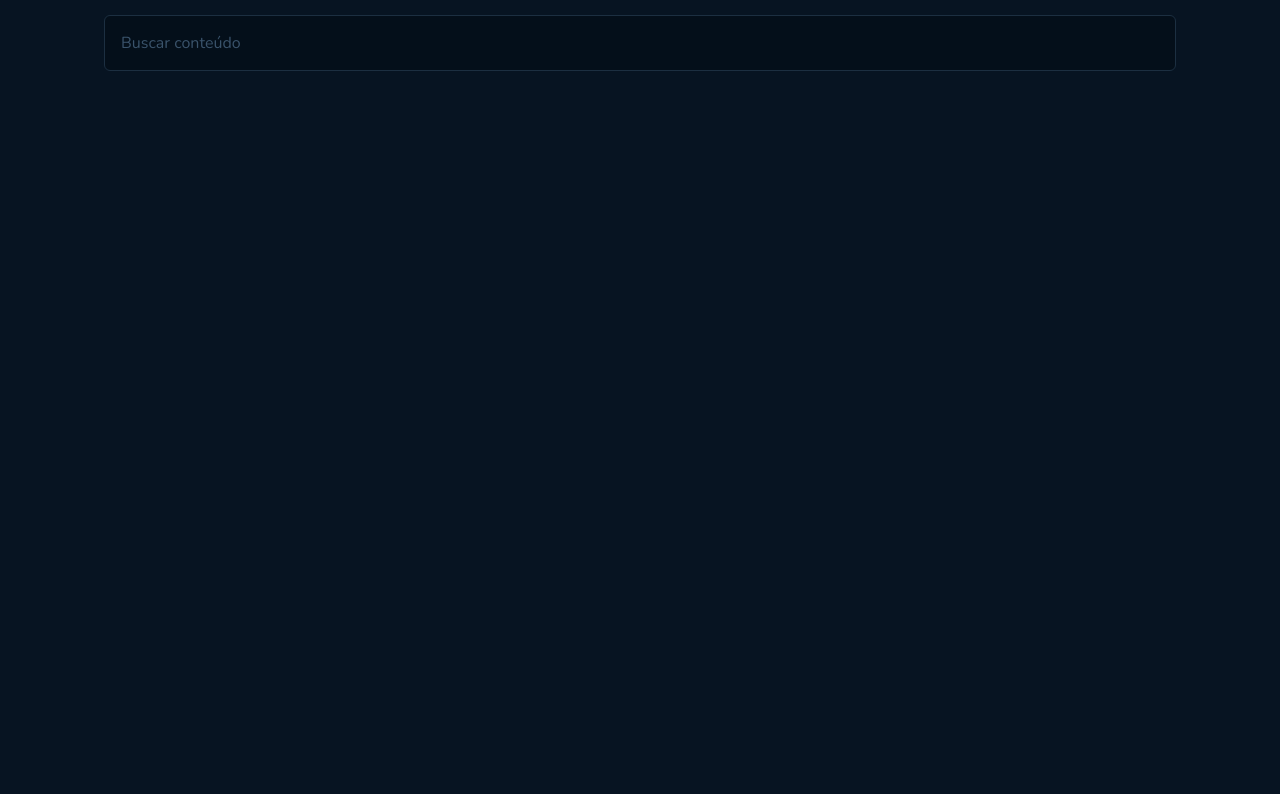
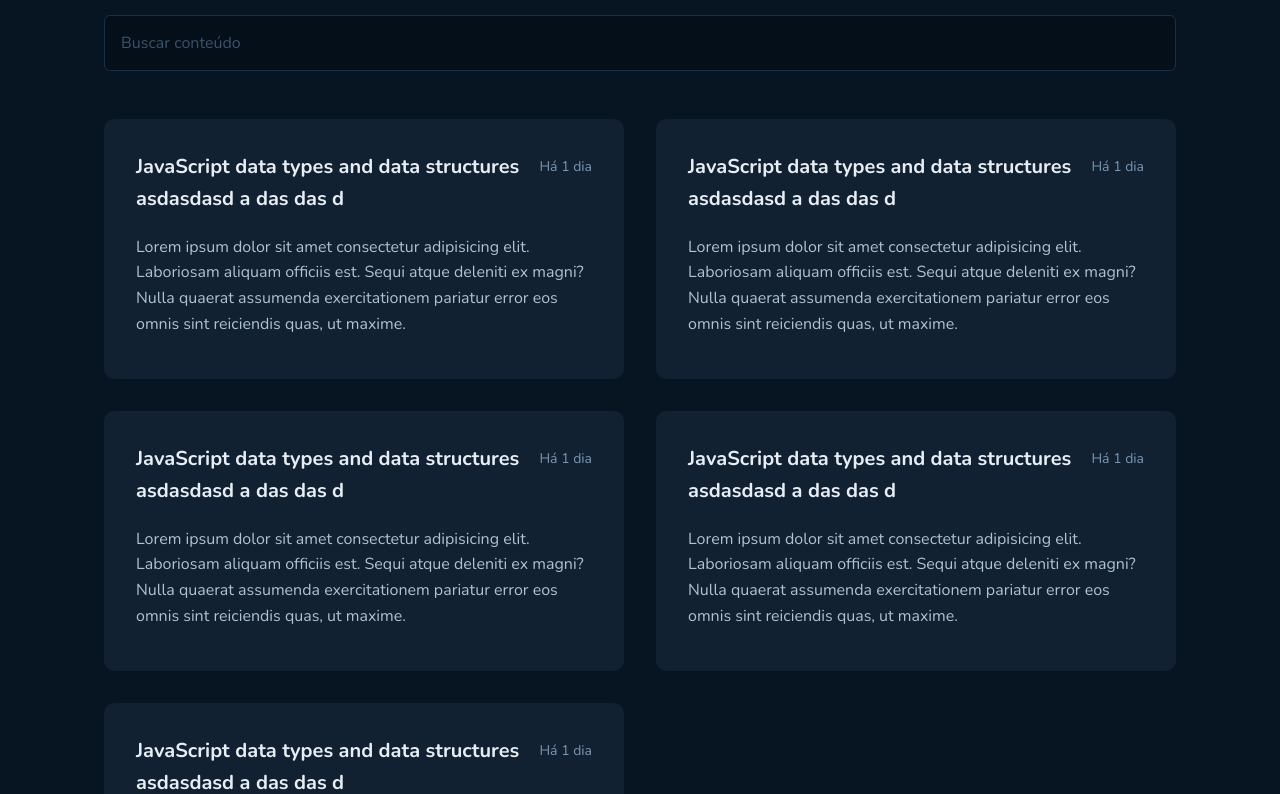
Before and after one commit to MichaelCStrahl/github-blog-react, a React (Vite) app: page / in a window 1280 px wide. Shown: the part 526-1320 px from the top of the page. Before the commit the page ends 800 px from the top, so only its background shows below. Built offline with nearby package versions, Linux system fonts and the light colour scheme.

Commit message:
add post card

```diff
--- /dev/null
+++ b/src/components/PostCard/index.tsx
@@ -0,0 +1,19 @@
+import { PostCardContent, PostCardHeader } from "./style";
+
+export function PostCard() {
+	return (
+		<PostCardContent>
+			<PostCardHeader>
+				<h1>JavaScript data types and data structures asdasdasd a das das d</h1>
+				<span>Há 1 dia</span>
+			</PostCardHeader>
+
+			<p>
+				Lorem ipsum dolor sit amet consectetur adipisicing elit. Laboriosam
+				aliquam officiis est. Sequi atque deleniti ex magni? Nulla quaerat
+				assumenda exercitationem pariatur error eos omnis sint reiciendis quas,
+				ut maxime.
+			</p>
+		</PostCardContent>
+	);
+}
--- /dev/null
+++ b/src/components/PostCard/style.ts
@@ -0,0 +1,51 @@
+import styled from "styled-components";
+
+export const PostCardGridContainer = styled.div`
+  width: 100%;
+  max-width: 1120px;
+  margin: 0 auto;
+  padding: 0 1.5rem;
+  display: grid;
+  gap: 2rem;
+  grid-template-columns: repeat(2, 1fr);
+  padding-bottom: 10rem;
+`;
+
+export const PostCardContent = styled.div`
+  display: flex;
+  flex-direction: column;
+  height: 16.25rem;
+
+  padding: 2rem;
+  background-color: ${(props) => props.theme["base-post"]};
+  border-radius: 10px;
+
+  p {
+    font-size: 1rem;
+    line-height: 1.6;
+    font-weight: 400;
+    margin-top: 1.25rem;
+  }
+`;
+
+export const PostCardHeader = styled.div`
+  display: flex;
+  align-items: flex-start;
+  justify-content: space-between;
+
+  h1 {
+    flex: 1;
+    color: ${(props) => props.theme["base-title"]};
+    font-size: 1.25rem;
+    line-height: 1.6;
+    font-weight: 700;
+  }
+
+  span {
+    width: max-content;
+    font-size: 0.875rem;
+    line-height: 1.6;
+    color: ${(props) => props.theme["base-span"]};
+    margin-top: 0.3rem;
+  }
+`;
--- a/src/pages/Home.tsx
+++ b/src/pages/Home.tsx
@@ -1,3 +1,5 @@
+import { PostCard } from "../components/PostCard";
+import { PostCardGridContainer } from "../components/PostCard/style";
 import { Profile } from "../components/Profile";
 import { SearchForm } from "../components/SearchForm";
 
@@ -5,6 +7,13 @@ export function Home() {
 	return (
 		<>
 			<Profile /> <SearchForm />
+			<PostCardGridContainer>
+				<PostCard />
+				<PostCard />
+				<PostCard />
+				<PostCard />
+				<PostCard />
+			</PostCardGridContainer>
 		</>
 	);
 }
```
